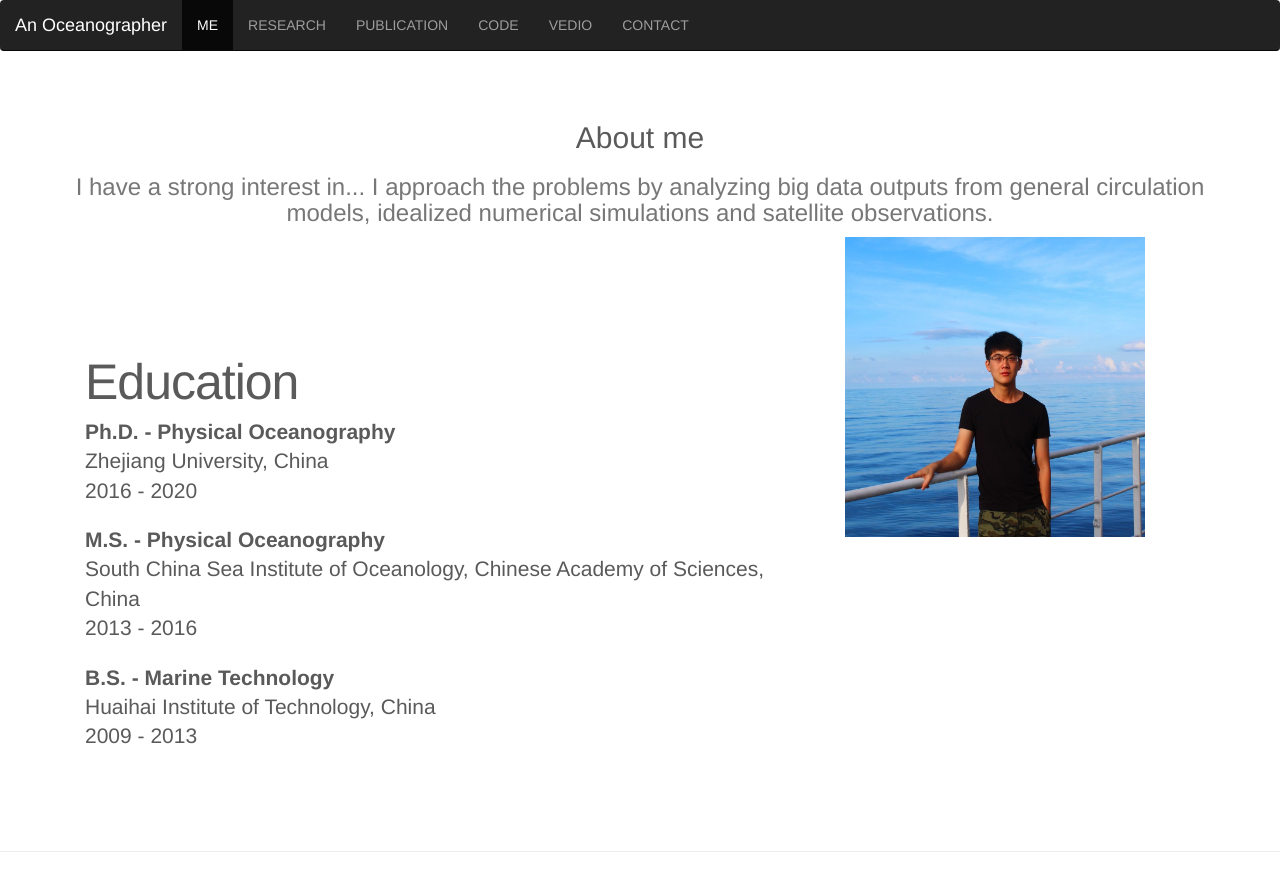
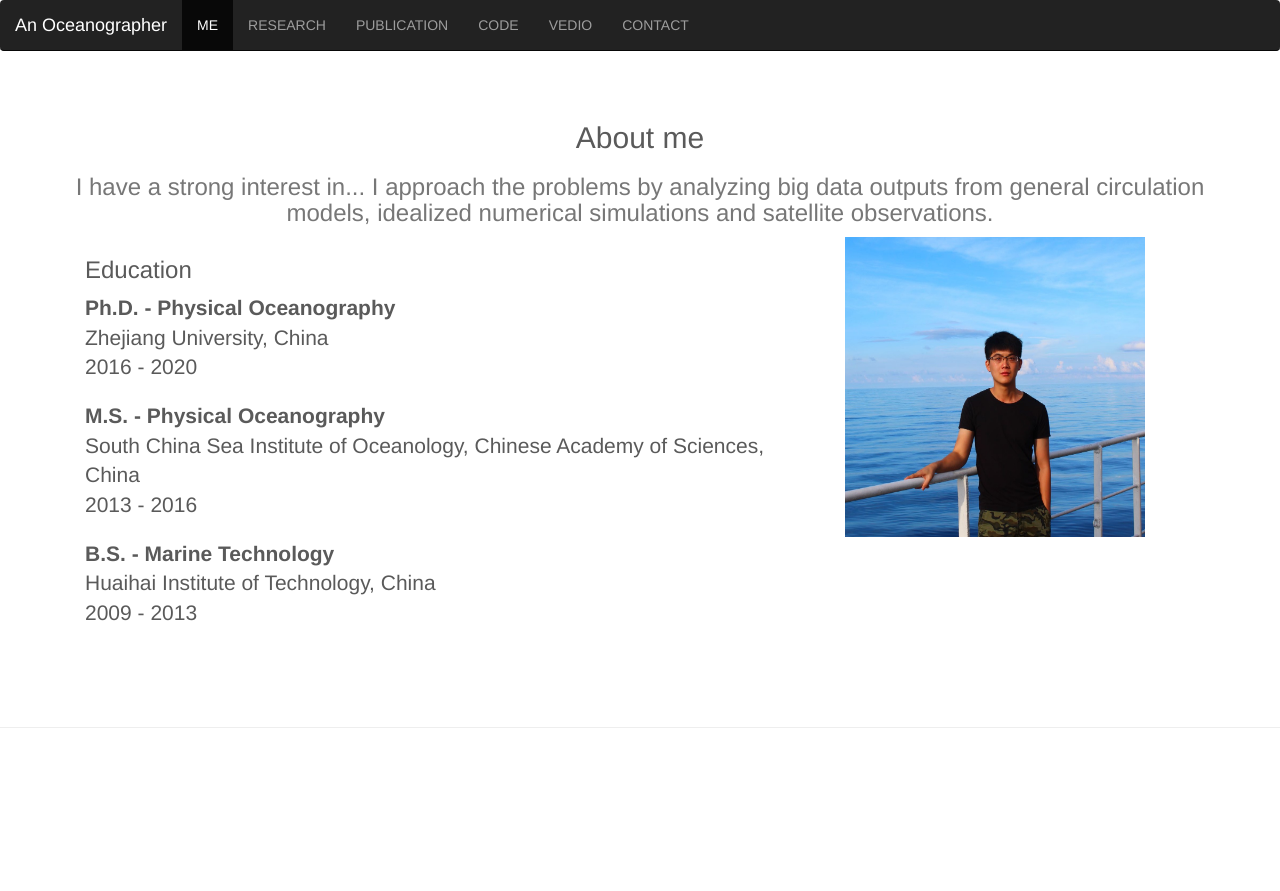
Before and after one commit to liutongya/liutongya.github.io, a Jekyll site: the page built from index.html, in a window 1280 px wide and 900 px high, scrolled down 1194 px. Shown: the top 891 px of the window. Built offline with Jekyll 4.4.1, drawn with Linux system fonts in a browser that asks for light colours.

Commit message:
Update index.html

```diff
--- a/index.html
+++ b/index.html
@@ -66,7 +66,7 @@
                   <div class="col-lg-8">
                       </p>
                       </p>
-                      <h3 class="featurette-heading">Education</h3>
+                      <h3 class="section-heading">Education</h3>
                       <p class="lead-dark lead"> <b>Ph.D. - Physical Oceanography</b><br>Zhejiang University, China<br>2016 - 2020
                       </p>
                       <p class="lead-dark lead"> <b>M.S. - Physical Oceanography</b><br>South China Sea Institute of Oceanology, Chinese Academy of Sciences, China<br>2013 - 2016
```
